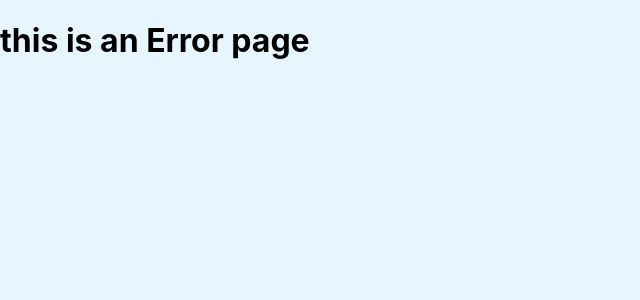
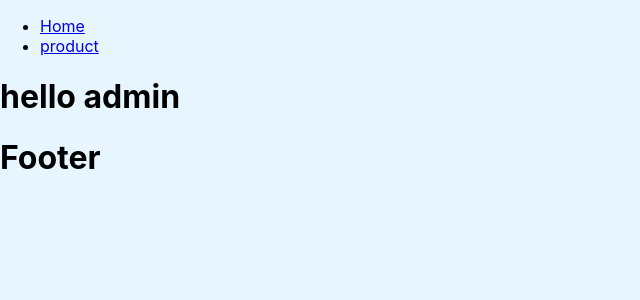
Before and after one commit to G2-tech-intern/Store-project, a React (Create React App) app in the folder frontend/: page /admin in a window 1280 px wide. Shown: the top 300 px of the page, without its empty margins (0-640 px from the left). Built offline with nearby package versions, Linux system fonts and the light colour scheme.

Commit message:
aff admin rout

```diff
--- a/frontend/src/App.js
+++ b/frontend/src/App.js
@@ -4,15 +4,17 @@ import HomePage from "./pages/Home";
 import ProductPage from "./pages/Product";
 import RootLayout from "./pages/Root";
 import ErrorPage from "./pages/Error";
+import AdminPage from "./pages/Admin";
 
 const router = createBrowserRouter([
   {
     path: "/",
     element: <RootLayout />,
-    errorElement: <ErrorPage/>,
+    errorElement: <ErrorPage />,
     children: [
-      { path: "", element: <HomePage /> },
+      { index: true, element: <HomePage /> },
       { path: "product/:productId", element: <ProductPage /> },
+      { path: "admin", element: <AdminPage /> },
     ],
   },
 ]);
--- /dev/null
+++ b/frontend/src/pages/Admin.js
@@ -0,0 +1,5 @@
+function AdminPage() {
+    return <h1>hello admin</h1>
+}
+
+export default AdminPage;
```
